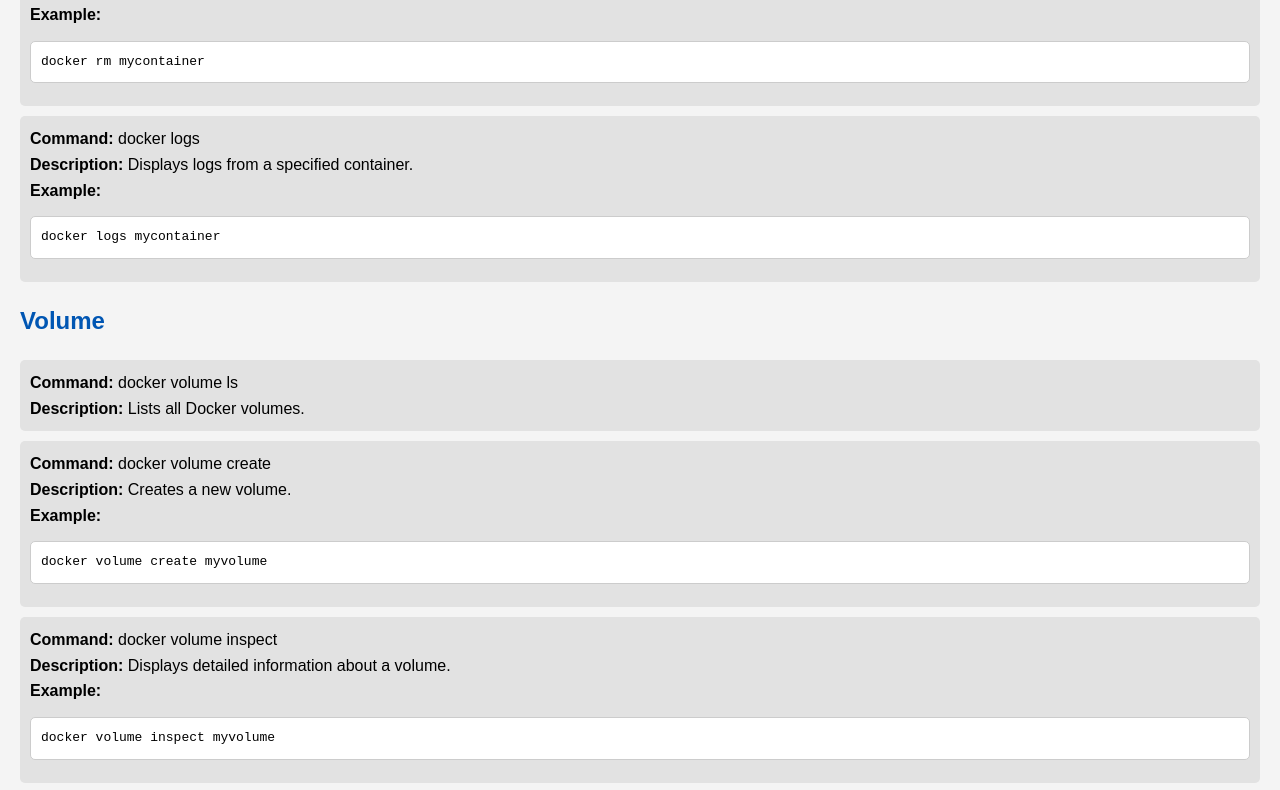
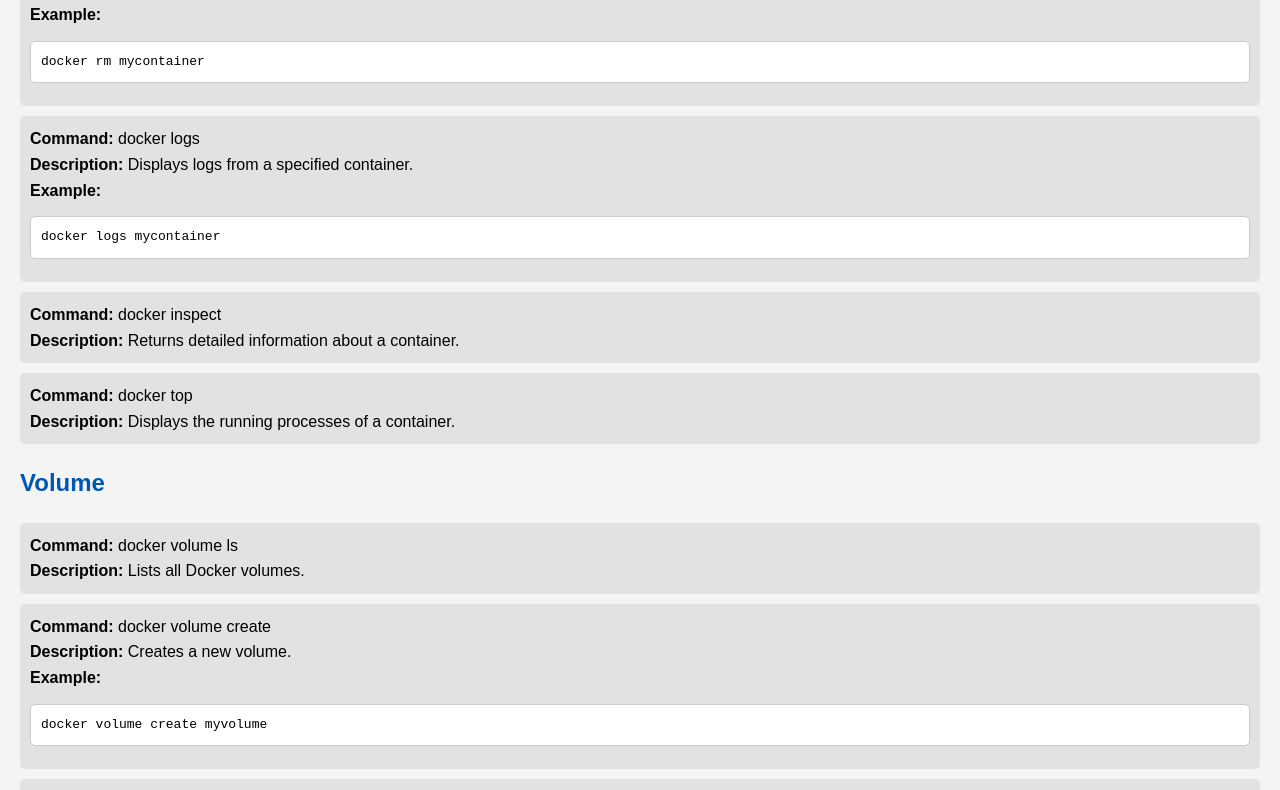
Before and after one commit to PraveenNigamGit/Practicedock, a plain HTML site: page index.html in a window 1280 px wide. Shown: the part 2861-3651 px from the top of the page. Drawn offline with Linux system fonts and the light colour scheme.

Commit message:
docker all commands

```diff
--- a/index.html
+++ b/index.html
@@ -64,7 +64,9 @@
                     { "command": "docker start <container>", "description": "Starts a stopped container.", "example": "docker start mycontainer" },
                     { "command": "docker restart <container>", "description": "Restarts a running or stopped container.", "example": "docker restart mycontainer" },
                     { "command": "docker rm <container>", "description": "Removes a stopped container.", "example": "docker rm mycontainer" },
-                    { "command": "docker logs <container>", "description": "Displays logs from a specified container.", "example": "docker logs mycontainer" }
+                    { "command": "docker logs <container>", "description": "Displays logs from a specified container.", "example": "docker logs mycontainer" },
+                    { "command": "docker inspect <container>", "description": "Returns detailed information about a container." },
+                    { "command": "docker top <container>", "description": "Displays the running processes of a container." }
                 ],
                 "volume": [
                     { "command": "docker volume ls", "description": "Lists all Docker volumes." },
@@ -111,7 +113,9 @@
                     { "command": "docker swarm init", "description": "Initializes a new swarm." },
                     { "command": "docker swarm join", "description": "Joins a node to an existing swarm." },
                     { "command": "docker service create", "description": "Creates a new service in a swarm.", "example": "docker service create --name my_service nginx" },
-                    { "command": "docker stack deploy -c <file.yml> <stack_name>", "description": "Deploys a stack defined in a Docker Compose file in swarm mode.", "example": "docker stack deploy -c docker-compose.yml mystack" }
+                    { "command": "docker stack deploy -c <file.yml> <stack_name>", "description": "Deploys a stack defined in a Docker Compose file in swarm mode.", "example": "docker stack deploy -c docker-compose.yml mystack" },
+                    { "command": "docker service ls", "description": "Lists all services in the swarm." },
+                    { "command": "docker service rm <service>", "description": "Removes a service from the swarm.", "example": "docker service rm my_service" }
                 ],
                 "system": [
                     { "command": "docker system df", "description": "Displays disk usage by Docker." },
@@ -123,7 +127,10 @@
                     { "command": "docker commit <container> <new_image>", "description": "Creates a new image from a container's changes." },
                     { "command": "docker export <container> > <file.tar>", "description": "Exports a container’s filesystem as a tar archive." },
                     { "command": "docker import <file.tar>", "description": "Creates a new image from a tar archive of a filesystem." },
-                    { "command": "docker stats", "description": "Displays a live stream of container resource usage statistics." }
+                    { "command": "docker stats", "description": "Displays a live stream of container resource usage statistics." },
+                    { "command": "docker cp <container>:<path> <host_path>", "description": "Copies files/folders between a container and the local filesystem.", "example": "docker cp mycontainer:/app/file.txt ./file.txt" },
+                        { "command": "docker diff <container>", "description": "Inspects changes to files or directories on a container's filesystem.", "example": "docker diff mycontainer" },
+                    { "command": "docker update <options> <container>", "description": "Updates the configuration of an existing container.", "example": "docker update --memory 512m mycontainer" }
                 ]
             }
         };
@@ -143,8 +150,7 @@
                         commandDiv.classList.add('command');
                         commandDiv.innerHTML = `<strong>Command:</strong> ${cmd.command}<br>
                                                 <strong>Description:</strong> ${cmd.description}` +
-                                                (cmd.example ? `<br><strong>Example:</strong> <pre
-                                                <pre>${cmd.example}</pre>` : '');
+                                                (cmd.example ? `<br><strong>Example:</strong> <pre>${cmd.example}</pre>` : '');
                         section.appendChild(commandDiv);
                     });
                 } else if (typeof commands === 'object') {
```
